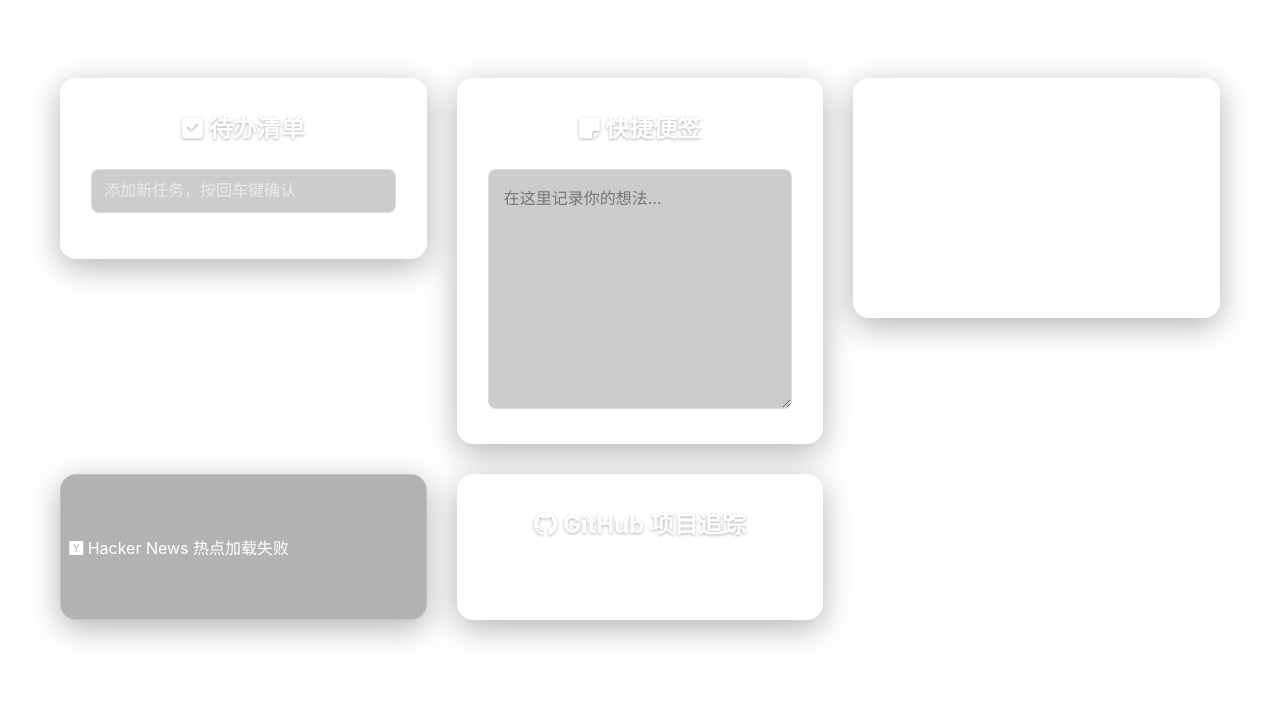
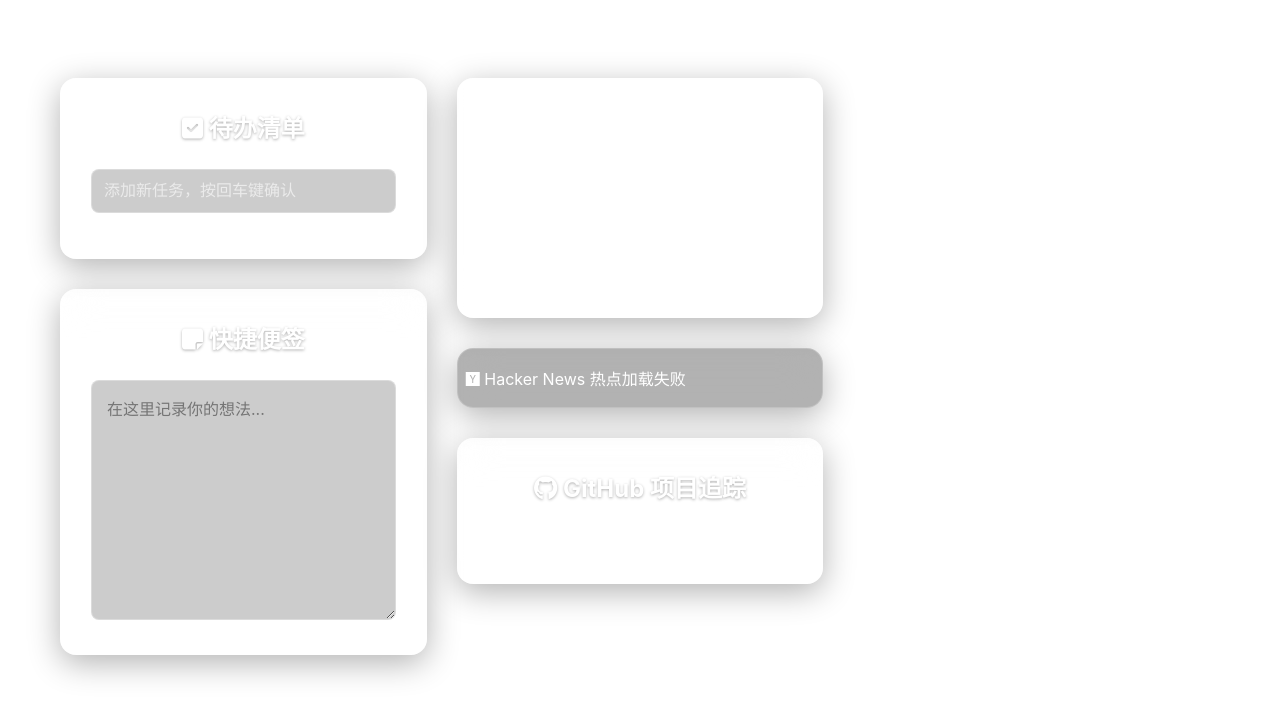
Before and after one commit to WinriseF/HOME, a plain HTML site: page index.html in a window 1280 px wide. Shown: the part 802-1518 px from the top of the page. Drawn offline with Linux system fonts and the light colour scheme; no server answers.

Commit message:
优化布局

```diff
--- a/style.css
+++ b/style.css
@@ -83,24 +83,54 @@ body {
 }
 @keyframes bounce { 0%, 20%, 50%, 80%, 100% { transform: translate(-50%, 0); } 40% { transform: translate(-50%, -15px); } 60% { transform: translate(-50%, -5px); } }
 
-/* ===== 6. Widgets Section & General Widget Style ===== */
+/* ===== 6. Widgets Section & General Widget Style (升级为瀑布流布局) ===== */
 .widgets-section {
-    padding: 10vh 20px; display: grid;
-    grid-template-columns: repeat(auto-fit, minmax(350px, 1fr));
-    align-items: flex-start; gap: 30px;
-    width: 100%; max-width: 1200px; margin: 0 auto;
-    position: relative; z-index: 5;
+    padding: 10vh 20px;
+    width: 100%;
+    max-width: 1200px; /* 限制整体最大宽度 */
+    margin: 0 auto; /* 居中 */
+    position: relative;
+    z-index: 5;
+
+    /* 核心改动：启用多列布局 (瀑布流) */
+    column-gap: 30px; /* 列之间的间距 */
+    column-count: 3;  /* 默认3列，适用于桌面端 */
 }
+
+/* 响应式调整：当屏幕宽度小于900px时，变为2列 */
+@media (max-width: 900px) {
+    .widgets-section {
+        column-count: 2;
+    }
+}
+
+/* 响应式调整：当屏幕宽度小于600px时，变为1列 */
+@media (max-width: 600px) {
+    .widgets-section {
+        column-count: 1;
+    }
+}
+
 .widget {
     background: var(--widget-bg);
-    backdrop-filter: blur(var(--bg-blur)); -webkit-backdrop-filter: blur(var(--bg-blur));
+    backdrop-filter: blur(var(--bg-blur));
+    -webkit-backdrop-filter: blur(var(--bg-blur));
     border: 1px solid var(--widget-border-color);
     border-radius: var(--widget-radius);
     box-shadow: var(--widget-shadow);
-    width: 100%; text-align: left; padding: 30px;
+    width: 100%;
+    text-align: left;
+    padding: 30px;
+
+    /* 核心改动：防止组件在跨列时被切断 */
+    break-inside: avoid;
+    margin-bottom: 30px; /* 组件之间的垂直间距 */
+    display: inline-block; /* 配合 break-inside */
 }
+
 .widget h2 {
-    text-align: center; margin-bottom: 25px;
+    text-align: center;
+    margin-bottom: 25px;
     text-shadow: 0 1px 3px rgba(0,0,0,0.3);
 }
 
```
